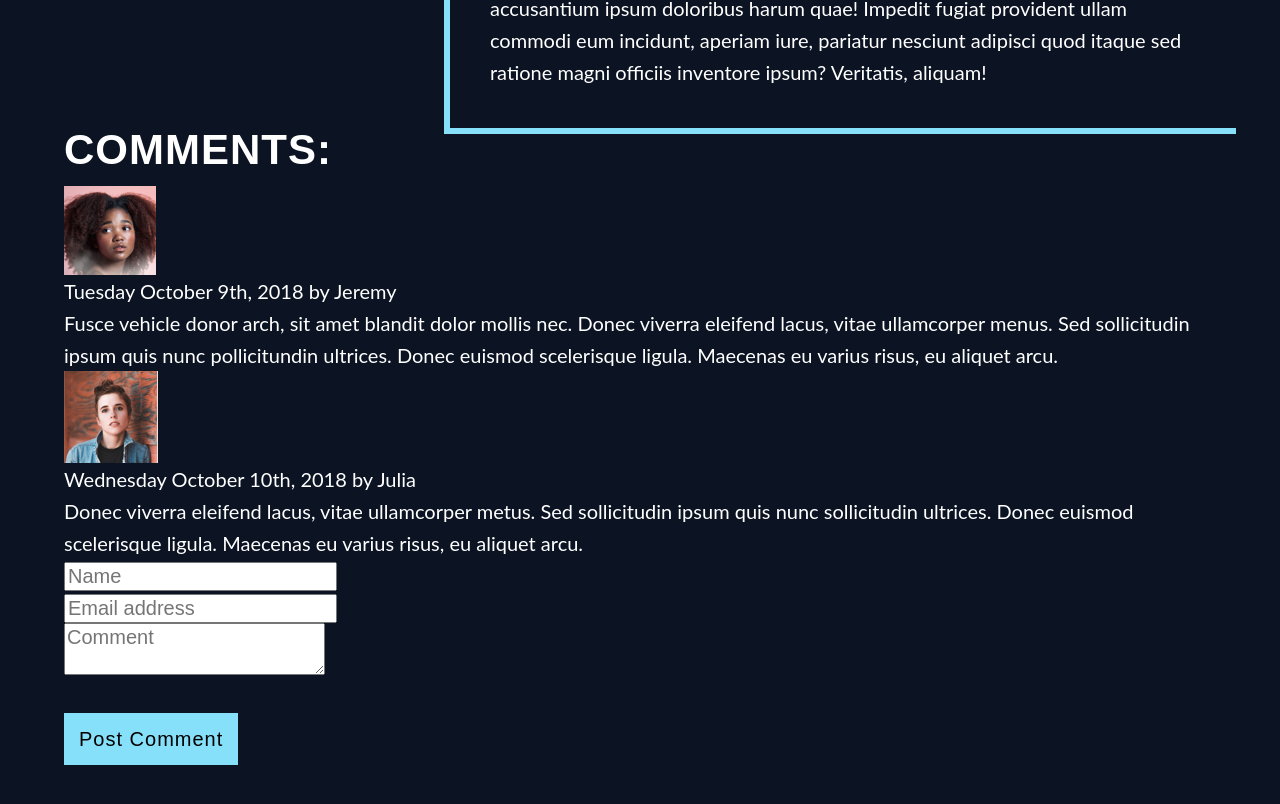
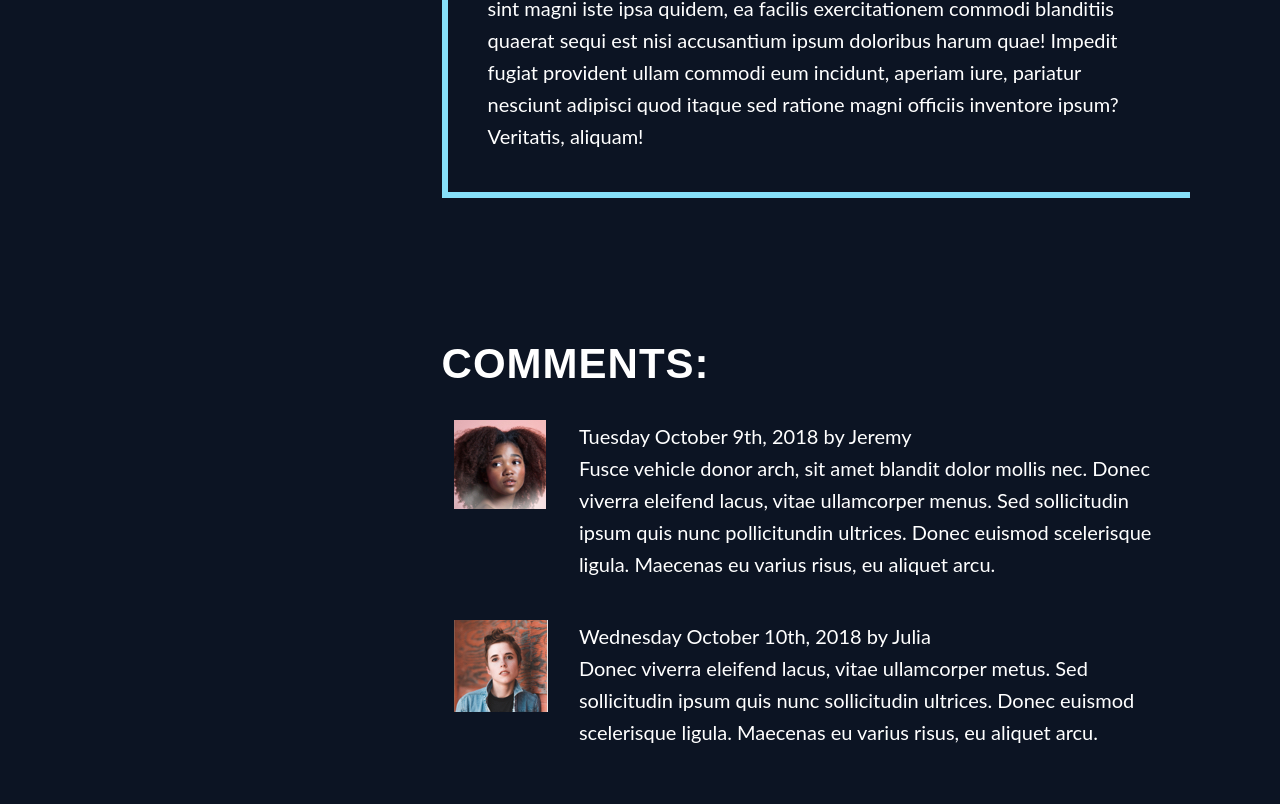
Before and after one commit to blaire-maryam/blaire-maryam-project-one, a plain HTML site: page blog.html in a window 1280 px wide. Shown: the part 1886-2690 px from the top of the page. Drawn offline with Linux system fonts and the light colour scheme.

Commit message:
made some changes on Blog page CSS

```diff
--- a/blog.html
+++ b/blog.html
@@ -30,7 +30,7 @@
               alt="An image of an aquarium containing a large fish"
             />
           </div>
-          <div class="side-blog-image-content wrapper">
+          <div class="side-blog-content wrapper">
             <h4>ABOUT UNDER THE SEA</h4>
             <p>
               Lorem ipsum dolor sit amet consectetur, adipisicing elit. Omnis
@@ -85,14 +85,11 @@
               Veritatis, aliquam!
             </p>
           </div>
-        </section>
-      </div>
 
           <section class="comments-container">
-        <div class="wrapper left">
+            <div class="wrapper">
+              <h3>Comments:</h3>
               <div class="comments-title">
-            <h3>Comments:</h3>
-          </div>
                 <div class="profile-picture">
                   <img
                     src="./assets/comment-1.jpg"
@@ -108,14 +105,16 @@
                       by Jeremy
                     </p>
                     <p>
-                Fusce vehicle donor arch, sit amet blandit dolor mollis nec.
-                Donec viverra eleifend lacus, vitae ullamcorper menus. Sed
-                sollicitudin ipsum quis nunc pollicitundin ultrices. Donec
-                euismod scelerisque ligula. Maecenas eu varius risus, eu aliquet
-                arcu.
+                      Fusce vehicle donor arch, sit amet blandit dolor mollis
+                      nec. Donec viverra eleifend lacus, vitae ullamcorper
+                      menus. Sed sollicitudin ipsum quis nunc pollicitundin
+                      ultrices. Donec euismod scelerisque ligula. Maecenas eu
+                      varius risus, eu aliquet arcu.
                     </p>
                   </div>
                 </div>
+              </div>
+              <div class="comments-title">
                 <div class="profile-picture">
                   <img
                     src="./assets/comment-2.jpg"
@@ -133,17 +132,19 @@
                     <p>
                       Donec viverra eleifend lacus, vitae ullamcorper metus. Sed
                       sollicitudin ipsum quis nunc sollicitudin ultrices. Donec
-                euismod scelerisque ligula. Maecenas eu varius risus, eu aliquet
-                arcu.
+                      euismod scelerisque ligula. Maecenas eu varius risus, eu
+                      aliquet arcu.
                     </p>
                   </div>
                 </div>
               </div>
+            </div>
           </section>
-      <section>
+          <section class="form-section">
             <div class="wrapper">
               <div class="form-box">
                 <form action="#" method="#" class="myForm" name="myForm">
+                  <div class="form-container">
                     <div class="name-form">
                       <label for="name" class="sr-only"></label>
                       <input
@@ -162,6 +163,7 @@
                         placeholder="Email address"
                       />
                     </div>
+                  </div>
                   <div class="message-form">
                     <label for="feedback" class="sr-only"></label>
                     <textarea
@@ -178,6 +180,8 @@
               </div>
             </div>
           </section>
+        </section>
+      </div>
       <footer>
         <p>Copyright © 2021 Juno College</p>
       </footer>
--- a/styles/sass/partials/_blog-body.scss
+++ b/styles/sass/partials/_blog-body.scss
@@ -10,10 +10,10 @@ body {
 
 // BLOG POST SECTION
 .blog-post-section {
-  width: 73%;
+  width: 65%;
 
   .blog-post-section img {
-    box-shadow: -40px 40px $accentColor;
+    // box-shadow: -100px 400px $accentColor;
     margin-bottom: 600px;
   }
 
@@ -47,8 +47,9 @@ body {
 }
 
 // SIDE POST SECTION
+
 .side-blog-section {
-  width: 25%;
+  width: 30%;
   margin-top: 100px;
   max-width: 400px;
   width: 100%;
@@ -63,9 +64,57 @@ body {
     top: -10%;
     right: 3%;
     width: 100%;
+    box-shadow: 10px 0 $secondaryColor;
   }
 
-  .side-blog-image-content {
-    padding-top: 350px;
+  .side-blog-content {
+    padding: 370px 0 60px 20px;
+    background-color: $secondaryColor;
+    margin-left: 40px;
   }
 }
+
+.comments-container {
+  padding: 150px 0;
+  width: 100%;
+
+  .comments-title {
+    display: flex;
+    justify-content: space-evenly;
+    padding: 20px 0;
+  }
+
+  .profile-picture {
+    width: 15%;
+  }
+  .comment-content {
+    width: 80%;
+  }
+}
+
+.form-box {
+  max-width: 700px;
+  width: 100%;
+  background-color: $primaryColor;
+  input[type='text'],
+  input[type='email'] {
+    max-width: 40vw;
+    height: 40px;
+    width: 100%;
+    background-color: transparent;
+    border: none;
+    border-bottom: 3px solid $accentColor;
+    color: white;
+  }
+  .form-container {
+    display: flex;
+  }
+  .name-form {
+    margin-right: 20px;
+    // width: 600px;
+  }
+
+  .email-form {
+    margin-left: 20px;
+  }
+}
--- a/styles/sass/partials/_general.scss
+++ b/styles/sass/partials/_general.scss
@@ -15,10 +15,6 @@ p {
   padding: 0;
 }
 
-ul {
-  list-style-type: none;
-}
-
 a {
   display: inline-block;
   text-decoration: none;
--- a/styles/sass/partials/_mixin.scss
+++ b/styles/sass/partials/_mixin.scss
@@ -3,8 +3,30 @@
   font-size: $fontSize;
   line-height: $lineHeight;
 }
+
 @mixin elementSize($fontFamily, $fontSize, $letterSpace) {
   font-family: $fontFamily;
   font-size: $fontSize;
   letter-spacing: $letterSpace;
 }
+
+@mixin tabletMQ {
+  @media (max-width: 1023px) {
+    @content;
+  }
+}
+
+@mixin mobiletMQ {
+  @media (max-width: 640px) {
+    @content;
+  }
+}
+
+// body {
+//   font-size: 62.5%;
+//   @include tabletMQ {
+//     background: blue;
+//   }
+//   @include mobiletMQ {
+//     background: red;
+//   }
```
Also changed, not shown: styles/style.css. Lines whose indentation alone changed are shown as unchanged.
